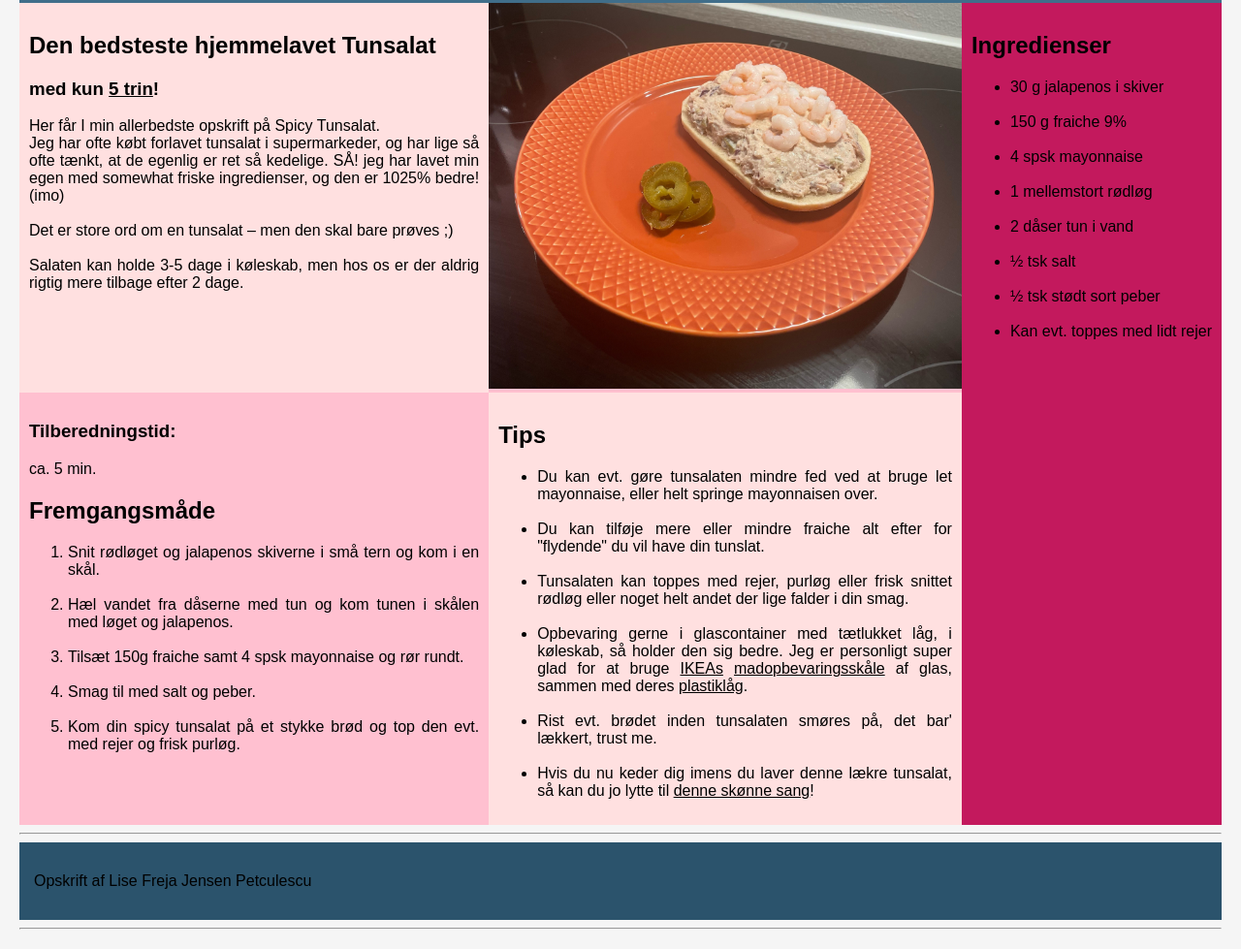
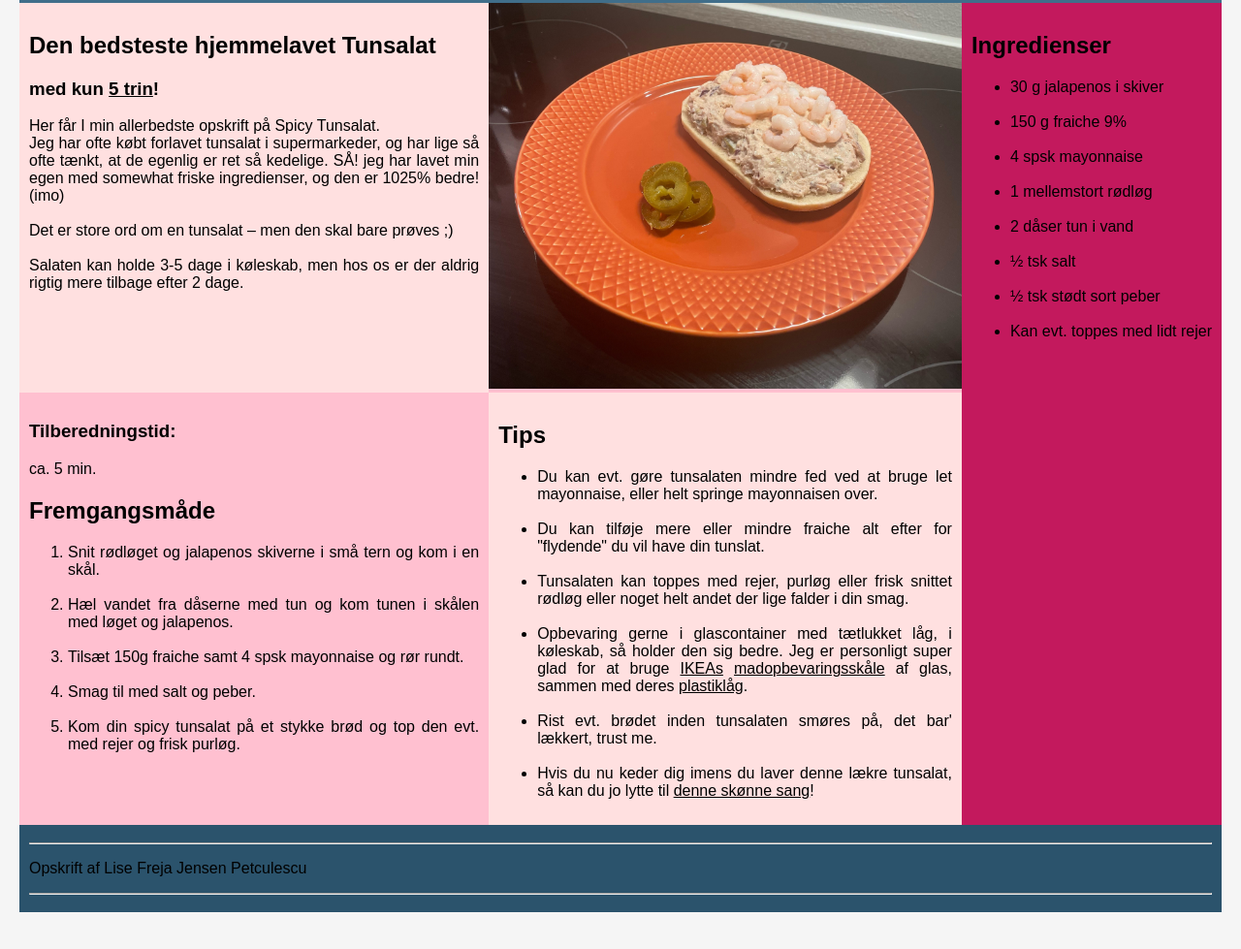
Before and after one commit to LisePetculescu/Yndlingsopskrift, a plain HTML site: page index.html in a window 1280 px wide. Shown: the part 185-1164 px from the top of the page at 97% size. Drawn offline with Linux system fonts and the light colour scheme.

Commit message:
justeret footer

```diff
--- a/app.css
+++ b/app.css
@@ -70,7 +70,7 @@ footer {
   grid-area: footer;
   background-color: #2b536c;
   color: #000000;
-  padding: 15px;
+  padding: 10px;
 }
 a {
   color: #000000;
--- a/index.html
+++ b/index.html
@@ -46,19 +46,19 @@
         <h2>Ingredienser</h2>
         <ul>
           <li>30 g jalapenos i skiver</li>
-          <br>
+          <br />
           <li>150 g fraiche 9%</li>
-          <br>
+          <br />
           <li>4 spsk mayonnaise</li>
-          <br>
+          <br />
           <li>1 mellemstort rødløg</li>
-          <br>
+          <br />
           <li>2 dåser tun i vand</li>
-          <br>
+          <br />
           <li>½ tsk salt</li>
-          <br>
+          <br />
           <li>½ tsk stødt sort peber</li>
-          <br>
+          <br />
           <li>Kan evt. toppes med lidt rejer</li>
         </ul>
       </aside>
@@ -140,10 +140,10 @@
       </article>
     </section>
 
-    <hr />
     <footer>
+      <hr />
       <p>Opskrift af Lise Freja Jensen Petculescu</p>
+      <hr />
     </footer>
-    <hr />
   </body>
 </html>
```
